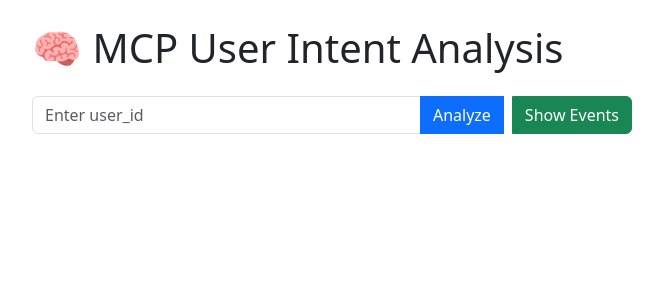
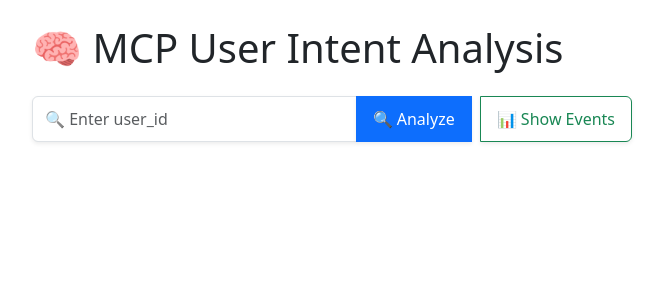
Before and after one commit to mansiUnifynd/psa-frontend, a React (Vite) app: page / in a window 1280 px wide. Shown: the top 300 px of the page, without its empty margins (50-713 px from the left). Built offline with nearby package versions, Linux system fonts and the light colour scheme; a small style sheet from the web is missing.

Commit message:
Updated Analysis

```diff
--- a/src/AnalysisDashboard.css
+++ b/src/AnalysisDashboard.css
@@ -1,6 +1,6 @@
 .token-cloud {
     display: grid;
-    grid-template-columns: repeat(4,300px); /*Dynamic columns with min width*/
+    grid-template-columns: repeat(5,300px); /*Dynamic columns with min width*/
     gap: 20px;
     padding: 10px 10px;
     max-width: 100%;
@@ -8,7 +8,6 @@
     background: #f8f9fa; /* Light background */
     border-radius: 10px;
     overflow: hidden; /* Prevent overflow from offsets */
-    justify-content: center;
   }
 
   .token-item {
--- a/src/App.jsx
+++ b/src/App.jsx
@@ -39,21 +39,31 @@ function HomePage() {
     <div className="container py-4">
       <h1 className="mb-4">🧠 MCP User Intent Analysis</h1>
 
-      <div className="input-group mb-3" style={{ maxWidth: "600px" }}>
+      <div className="input-group mb-4" style={{ maxWidth: "600px" }}>
           <input
             type="text"
-          className="form-control"
-          placeholder="Enter user_id"
+            className="form-control shadow-sm rounded-start"
+            placeholder="🔍 Enter user_id"
             value={userId}
             onChange={(e) => setUserId(e.target.value)}
+            style={{ fontSize: "1rem", padding: "10px 12px" }}
           />
-        <button className="btn btn-primary" onClick={handleAnalyze}>
-          Analyze
+          <button
+            className="btn btn-primary shadow-sm"
+            onClick={handleAnalyze}
+            style={{ fontWeight: "500", padding: "10px 16px" }}
+          >
+            🔍 Analyze
           </button>
-        <button className="btn btn-success ms-2" onClick={goToEventsPage}>
-          Show Events
+          <button
+            className="btn btn-outline-success shadow-sm"
+            onClick={goToEventsPage}
+            style={{ fontWeight: "500", padding: "10px 16px", marginLeft: "8px" }}
+          >
+            📊 Show Events
           </button>
         </div>
+
 
       {loading && <div className="alert alert-info">⏳ Loading...</div>}
       {error && <div className="alert alert-danger">{error}</div>}
```
Lines whose indentation alone changed are shown as unchanged.
